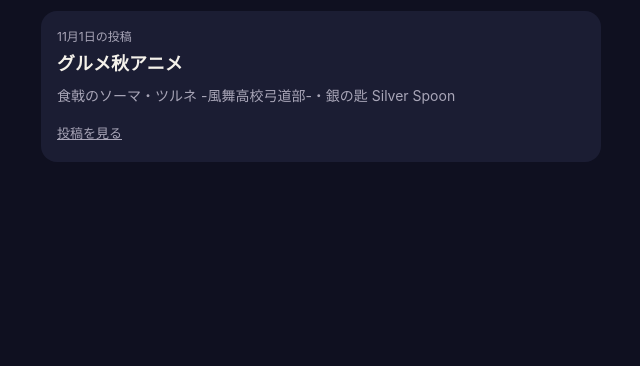
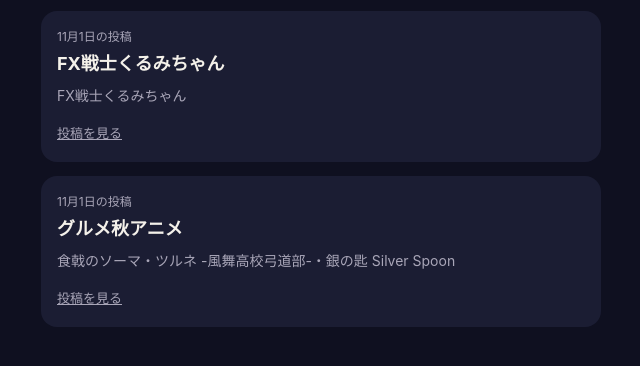
Before and after one commit to kohei-omura/REINA-SNS, a plain HTML site: page index.html in a window 1280 px wide. Shown: the part 172-538 px from the top of the page, without its empty margins (319-959 px from the left). Drawn offline with Linux system fonts and the light colour scheme.

Commit message:
おすすめページを更新：FX戦士くるみちゃん

```diff
--- a/index.html
+++ b/index.html
@@ -14,5 +14,6 @@ h1{font-size:22px;margin:18px 0 6px} h2{font-size:18px;margin:4px 0}
 </style></head><body><main>
 <p class="pr"><b>PR</b>：このページにはアフィリエイト（広告）リンクが含まれます。リンクから登録・購入があると、運営者に報酬が入ることがあります。配信の状況や無料体験の条件は、必ず各サービスの公式ページでお確かめください。</p>
 <h1>おすすめの見方まとめ</h1>
+<section><p class="d">11月1日の投稿</p><h2>FX戦士くるみちゃん</h2><p class="w">FX戦士くるみちゃん</p><a class="post" href="https://www.instagram.com/p/DfM5fvWAWzA/">投稿を見る</a></section>
 <section><p class="d">11月1日の投稿</p><h2>グルメ秋アニメ</h2><p class="w">食戟のソーマ・ツルネ -風舞高校弓道部-・銀の匙 Silver Spoon</p><a class="post" href="https://www.instagram.com/p/DfMSbhPgfku/">投稿を見る</a></section>
 </main></body></html>
```
